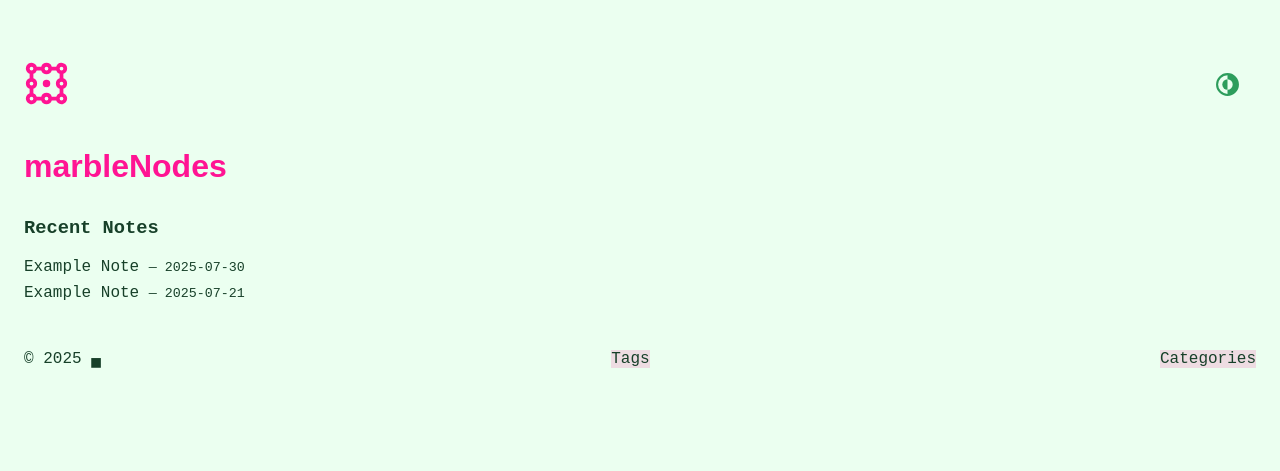
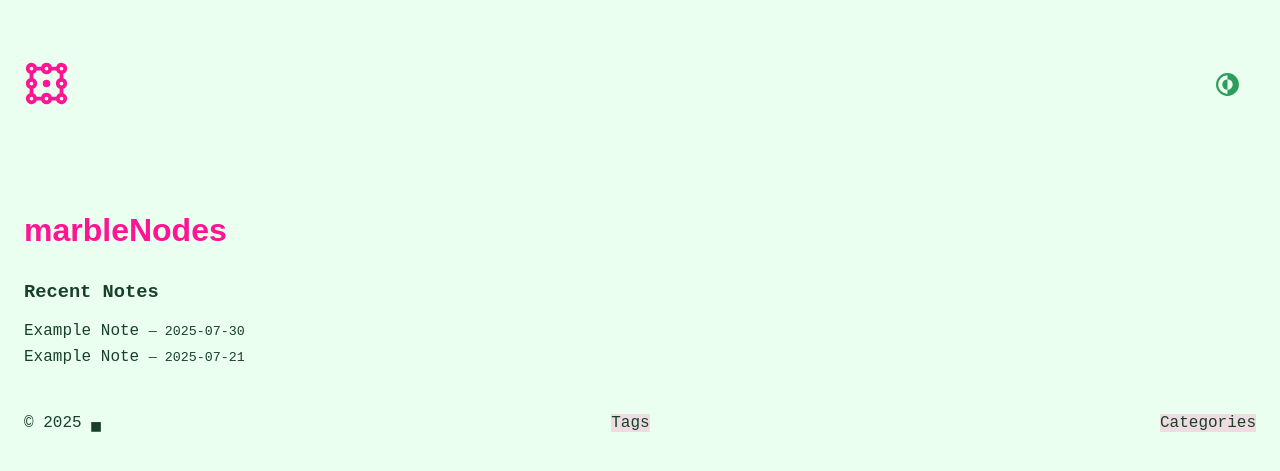
Before and after one commit to dduyg/5566677, a Jekyll site: the page built from index.md, in a window 1280 px wide. Shown: the top 471 px of the page. Built offline with Jekyll 4.4.1, drawn with Linux system fonts in a browser that asks for light colours; some web fonts are replaced.

Commit message:
Update main.css

```diff
--- a/assets/main.css
+++ b/assets/main.css
@@ -52,7 +52,7 @@ footer a { background-color: var(--highlight); }
 
 h1, h2 {
   font-family: 'Basteleur Bold', sans-serif;
-  margin: 2rem 0;
+  margin: 0 0 2rem;
 }
 code, pre {
   font-family: 'IBM Plex Mono', monospace;
@@ -62,7 +62,7 @@ header, footer {
   display: flex;
   justify-content: space-between;
   align-items: center;
-  margin: 2rem 0;
+  margin: 2rem 0 6rem;
 }
 
 .logo-icon {
```
